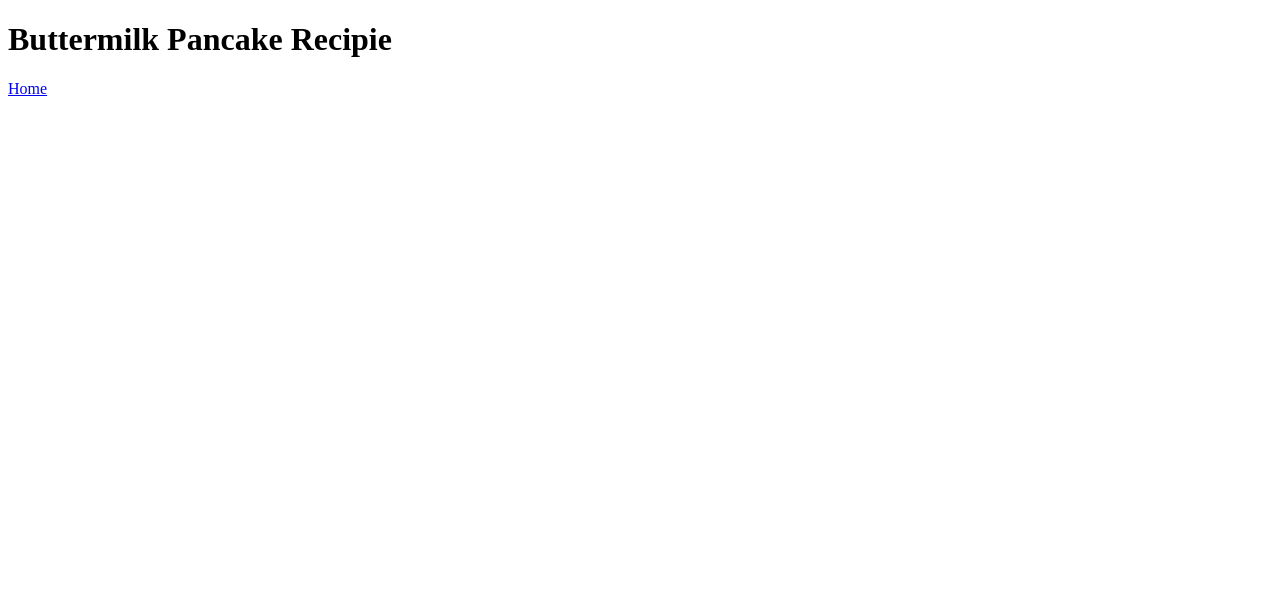
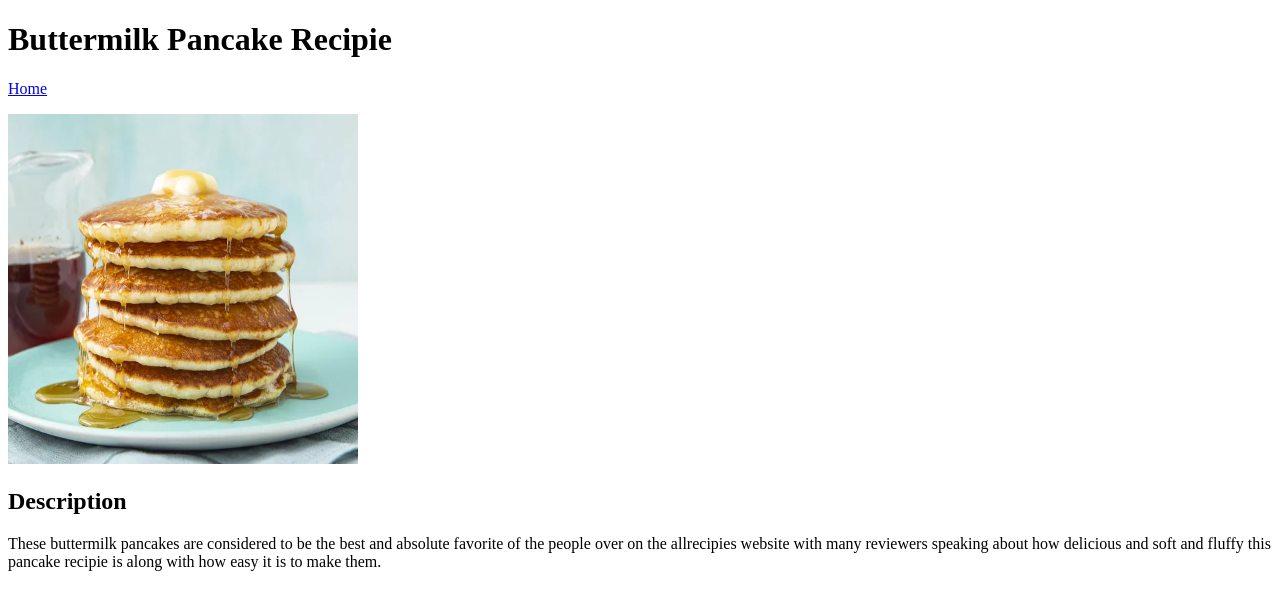
Before and after one commit to WilJoyaa/odin-recipies, a plain HTML site: page recipies/buttermilk.html in a window 1280 px wide. Drawn offline with Linux system fonts and the light colour scheme.

Commit message:
Buttermilk page edit
Edited the buttermilk pancakes page by adding a image of the finished recipie with a description heading and paragraph

```diff
--- a/recipies/buttermilk.html
+++ b/recipies/buttermilk.html
@@ -13,5 +13,9 @@
 
 
         <a href="../index.html">Home</a>
+
+       <p> <img src="../images/buttermilk.png" alt="Buttermilk pancakes" width="350" height="350"> </p>
+       <h2>Description</h2>
+       <p>These buttermilk pancakes are considered to be the best and absolute favorite of the people over on the allrecipies website with many reviewers speaking about how delicious and soft and fluffy this pancake recipie is along with how easy it is to make them.</p>
     </body>
 </html>
```
Also changed, not shown: images/buttermilk.png (added).
